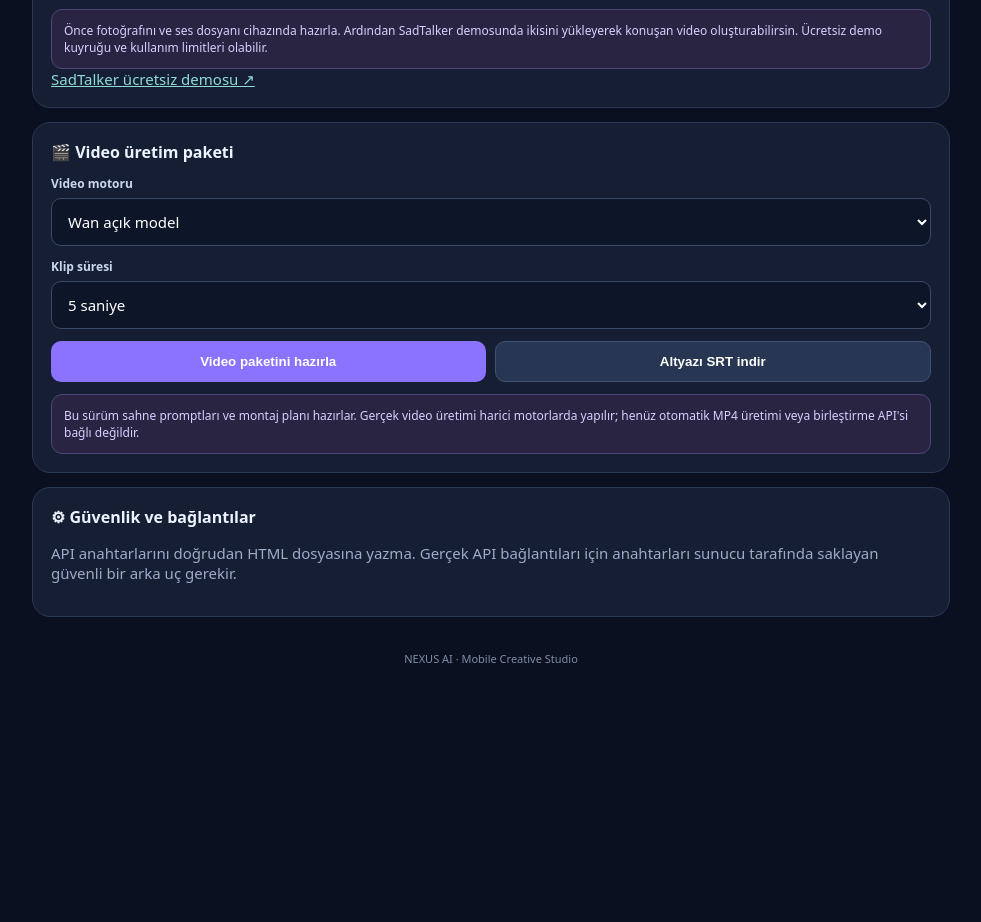
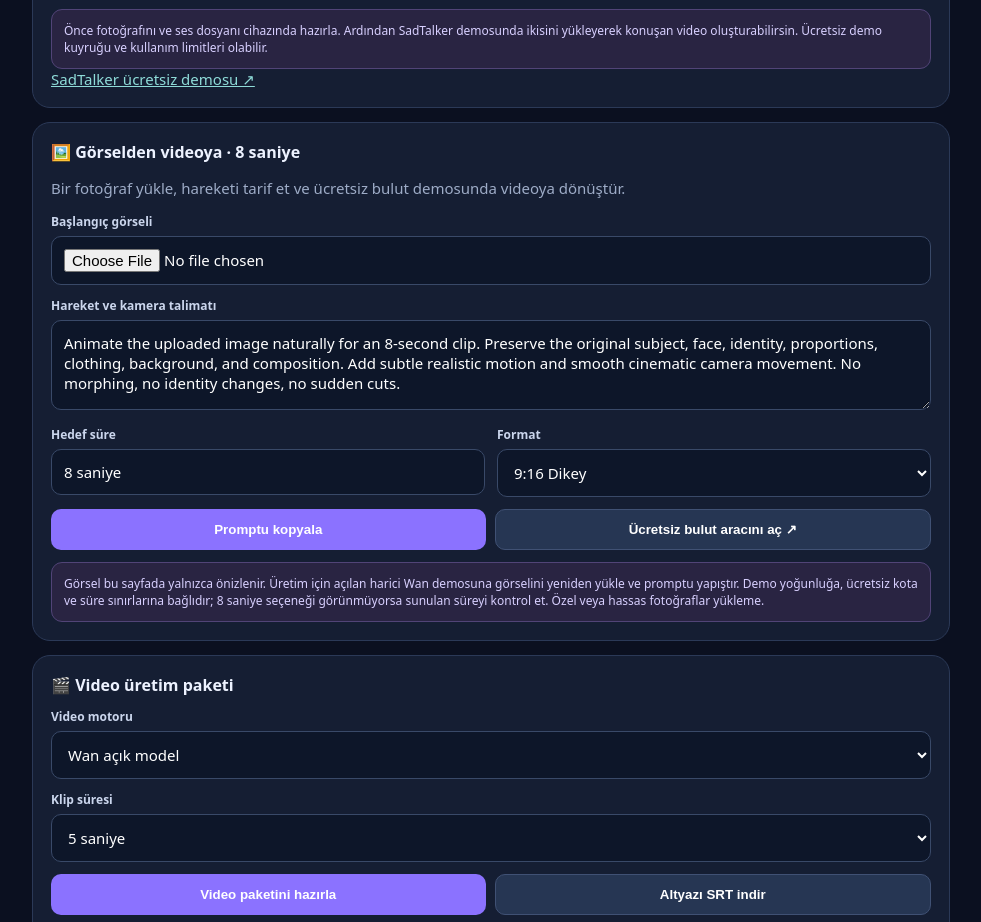
Before and after one commit to SanalPilot/sanalpilot, a plain HTML site: page index.html in a window 1280 px wide. Shown: the part 1841-2763 px from the top of the page, without its empty margins (149-1130 px from the left). Before the commit the page ends 2543 px from the top, so only its background shows below. Drawn offline with Linux system fonts and the light colour scheme.

Commit message:
Add 8-second image-to-video workflow

```diff
--- a/index.html
+++ b/index.html
@@ -129,6 +129,25 @@ footer{text-align:center;color:#7f8ca8;font-size:11px;padding:20px}
 </div>
 <div class="notice">Önce fotoğrafını ve ses dosyanı cihazında hazırla. Ardından SadTalker demosunda ikisini yükleyerek konuşan video oluşturabilirsin. Ücretsiz demo kuyruğu ve kullanım limitleri olabilir.</div>
 <a href="https://huggingface.co/spaces/vinthony/SadTalker" target="_blank">SadTalker ücretsiz demosu ↗</a>
+</section>
+
+<section class="card">
+<h3>🖼️ Görselden videoya · 8 saniye</h3>
+<p class="muted">Bir fotoğraf yükle, hareketi tarif et ve ücretsiz bulut demosunda videoya dönüştür.</p>
+<label>Başlangıç görseli</label>
+<input type="file" id="i2vImage" accept="image/*">
+<img id="i2vPreview" class="preview" alt="Yüklenen görsel önizlemesi">
+<label>Hareket ve kamera talimatı</label>
+<textarea id="i2vPrompt" placeholder="Örnek: Uçak pistte ilerlerken kamera yumuşakça sağa kayar, motor titreşimi ve hafif ısı dalgalanması görülür. Ana nesnenin şekli ve kimliği korunur.">Animate the uploaded image naturally for an 8-second clip. Preserve the original subject, face, identity, proportions, clothing, background, and composition. Add subtle realistic motion and smooth cinematic camera movement. No morphing, no identity changes, no sudden cuts.</textarea>
+<div class="grid">
+<div><label>Hedef süre</label><input value="8 saniye" readonly></div>
+<div><label>Format</label><select id="i2vRatio"><option>9:16 Dikey</option><option>16:9 Yatay</option><option>1:1 Kare</option></select></div>
+</div>
+<div class="row">
+<button onclick="copyI2VPrompt()">Promptu kopyala</button>
+<button class="secondary" onclick="openI2VCloud()">Ücretsiz bulut aracını aç ↗</button>
+</div>
+<div class="notice">Görsel bu sayfada yalnızca önizlenir. Üretim için açılan harici Wan demosuna görselini yeniden yükle ve promptu yapıştır. Demo yoğunluğa, ücretsiz kota ve süre sınırlarına bağlıdır; 8 saniye seçeneği görünmüyorsa sunulan süreyi kontrol et. Özel veya hassas fotoğraflar yükleme.</div>
 </section>
 
 <section class="card">
```
